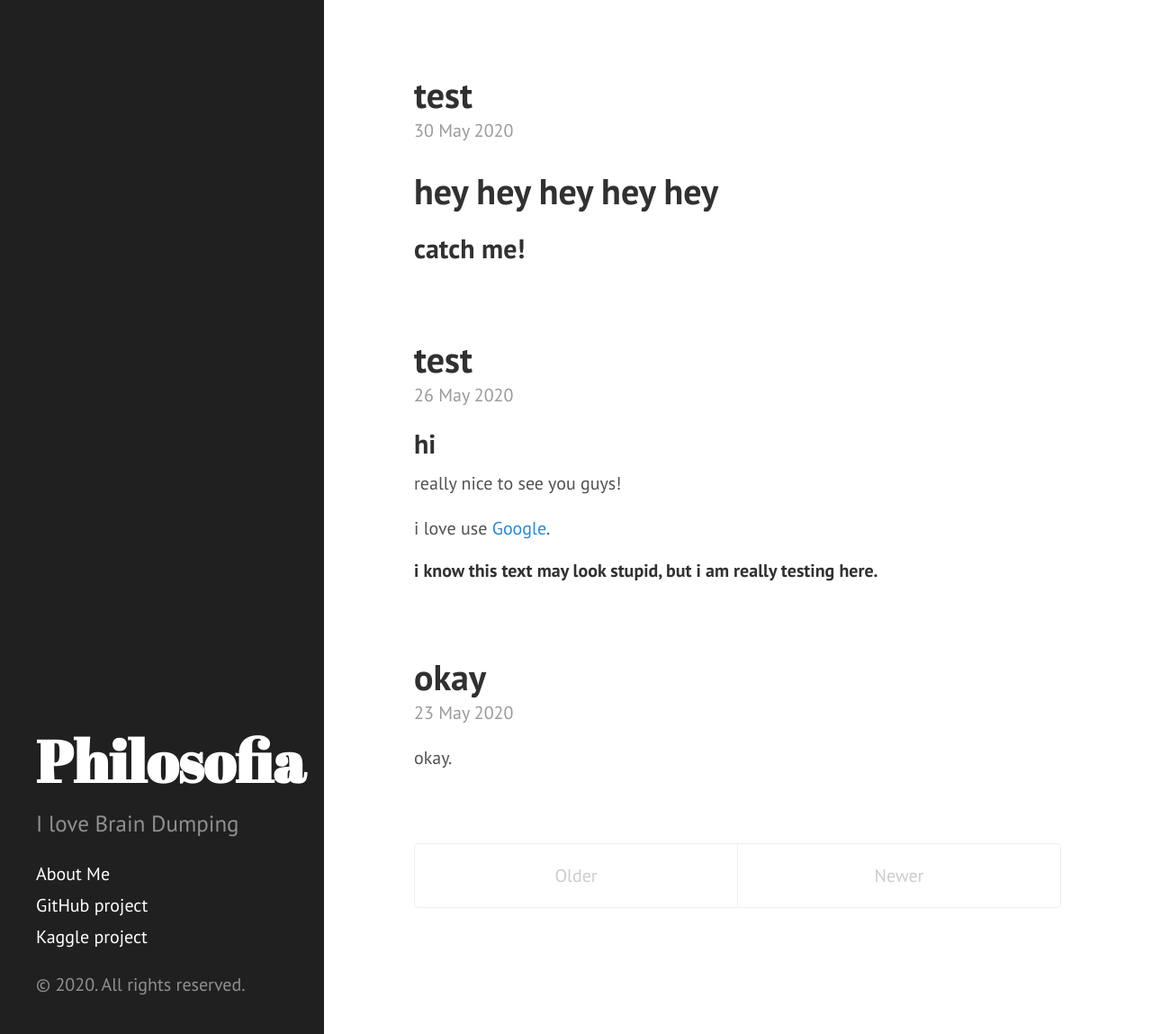
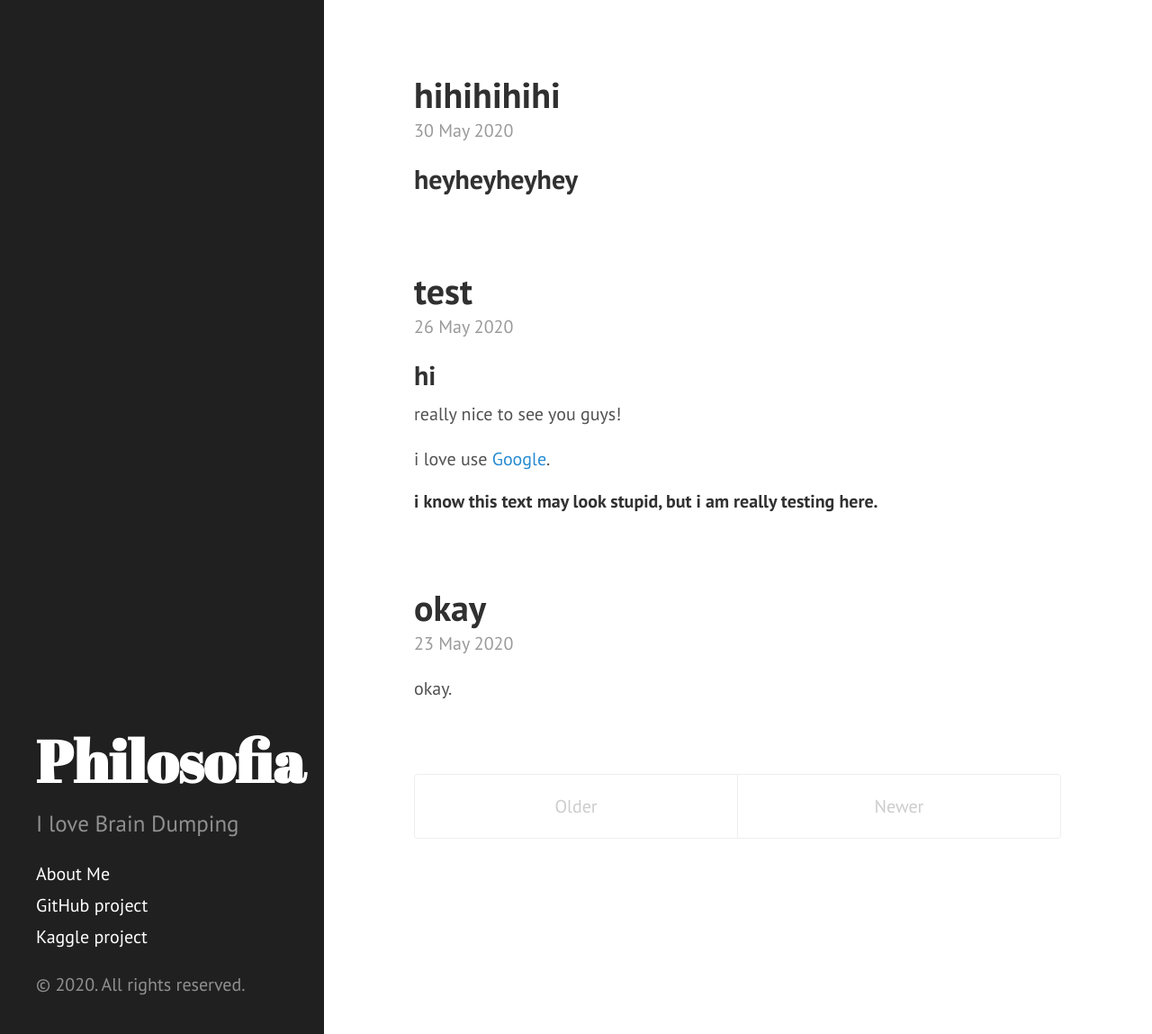
Before and after one commit to philosofia/philosofia.github.io, a Jekyll site: the page built from index.html, in a window 1280 px wide and 1149 px high. Shown: the whole window at 90% size. Built offline with Jekyll 4.4.1, drawn with Linux system fonts in a browser that asks for light colours; the list of posts is cut into pages by our own code.

Commit message:
Update 2020-05-30-hihihi.md

```diff
--- a/_posts/2020-05-30-hihihi.md
+++ b/_posts/2020-05-30-hihihi.md
@@ -1,9 +1,7 @@
 ---
-title: test
-layout: hihihi
+title: hihihihihi
+layout: post
 ---
 
 
-# hey hey hey hey hey
-
-## catch me!
+## heyheyheyhey
```
